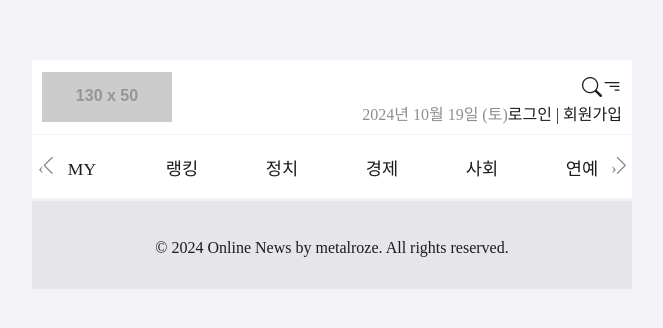
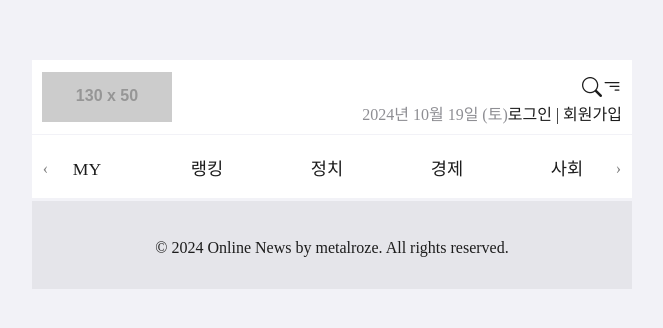
Before and after one commit to MetalRoze/OnlineNews_FE, a React (Vite) app: page /main in a window 1280 px wide. Shown: the part 226-554 px from the top of the page, without its empty margins (308-971 px from the left). Built offline with nearby package versions, Linux system fonts and the light colour scheme; a web font is replaced by a local one.

Commit message:
mainList 디자인 수정

```diff
--- a/src/components/MenuList.jsx
+++ b/src/components/MenuList.jsx
@@ -11,22 +11,26 @@ export default function MenuList() {
         <div className='mobile-header m0 pd0'>
             <Swiper
                 style={{ height: '4rem', width: '100%' }} // 높이 및 폭 설정
-                className='mobile-header m0 pd0 '
+                className='mobile-header m0 pd0'
                 modules={[Navigation]}
-                spaceBetween={0}
-                slidesPerView={6} // 한 번에 보여지는 슬라이드 수
-                navigation={{
+                spaceBetween={10} // 슬라이드 간의 간격
+                slidesPerView="auto" // 슬라이드의 너비를 자동으로 설정
+                navigation={categories.length > 5 ? {
                     nextEl: '.swiper-button-next',
                     prevEl: '.swiper-button-prev',
-                }}
+                } : false} // 슬라이드가 5개 이상일 경우에만 내비게이션 활성화
                 pagination={{ clickable: true }}
                 scrollbar={{ draggable: true }}
             >
                 {categories.map((category, index) => (
                     <StyledSwiperSlide key={index}>{category}</StyledSwiperSlide>
                 ))}
-                <StyledSwiperButton className="swiper-button-prev">‹</StyledSwiperButton>
-                <StyledSwiperButton className="swiper-button-next">›</StyledSwiperButton>
+                {categories.length > 5 && ( // 슬라이드가 5개 이상일 경우에만 버튼을 렌더링
+                    <>
+                        <StyledSwiperButton className="swiper-button-prev">‹</StyledSwiperButton>
+                        <StyledSwiperButton className="swiper-button-next">›</StyledSwiperButton>
+                    </>
+                )}
             </Swiper>
         </div>
     );
@@ -55,6 +59,7 @@ const StyledSwiperButton = styled.div`
     &.swiper-button-next:after {
         font-size: 1.1rem !important;
         font-weight: 600 !important;
+        content: ''; // 텍스트를 없앰
     }
 `;
 
@@ -63,7 +68,10 @@ const StyledSwiperSlide = styled(SwiperSlide)`
     justify-content: center;     /* 수평 중앙 정렬 */
     align-items: center;         /* 수직 중앙 정렬 */
     height: 100%;                /* 전체 높이 사용 */
-    font-size: 1.1rem;            /* 글자 크기 조정 */
-    padding: 0 10px;            /* 슬라이드 내부 여백 추가 */
+    font-size: 1.1rem;          /* 글자 크기 조정 */
+    padding: 0 10px;            /* 좌우 여백 추가 */
     box-sizing: border-box;      /* 패딩이 높이에 포함되도록 설정 */
+    flex: 1 0 auto;              /* 슬라이드 너비 유동적 설정 */
+    min-width: 0;                /* 최소 너비 설정 */
+    max-width: calc(100% / 5 - 10px); /* 최대 너비 설정 (슬라이드 간의 공간 고려) */
 `;
```
Also changed, not shown: src/components/HeadlineArticle.jsx (added).
